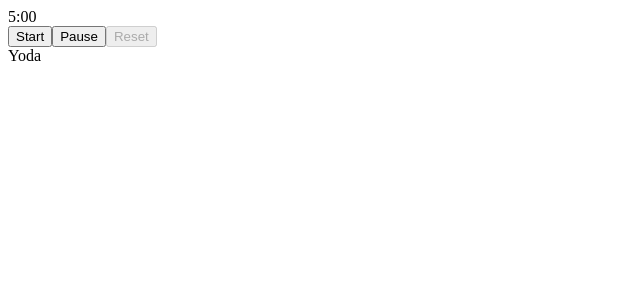
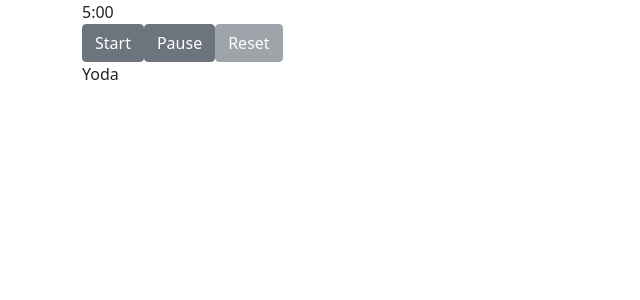
Before and after one commit to adamzerner/yoda-timer, a React (Create React App) app: page / in a window 1280 px wide. Shown: the top 300 px of the page, without its empty margins (0-640 px from the left). Built offline with nearby package versions, Linux system fonts and the light colour scheme.

Commit message:
Add bootstrap

```diff
--- a/package.json
+++ b/package.json
@@ -6,7 +6,9 @@
     "@testing-library/jest-dom": "^5.14.1",
     "@testing-library/react": "^13.0.0",
     "@testing-library/user-event": "^13.2.1",
+    "bootstrap": "^5.1.3",
     "react": "^18.1.0",
+    "react-bootstrap": "^2.4.0",
     "react-dom": "^18.1.0",
     "react-scripts": "5.0.1",
     "web-vitals": "^2.1.0"
--- a/src/App.js
+++ b/src/App.js
@@ -1,4 +1,6 @@
 import { useEffect, useState } from "react";
+import Container from "react-bootstrap/Container";
+import Button from "react-bootstrap/Button";
 
 const App = () => {
   const [isActive, setIsActive] = useState(false);
@@ -27,21 +29,31 @@ const App = () => {
   }, [isActive]);
 
   return (
-    <section>
+    <Container>
       <Display numSecondsLeft={numSecondsLeft} />
       <section>
-        <button type="button" onClick={start} disabled={isActive}>
+        <Button
+          type="button"
+          variant="secondary"
+          onClick={start}
+          disabled={isActive}
+        >
           Start
-        </button>
-        <button type="button" onClick={pause}>
+        </Button>
+        <Button type="button" variant="secondary" onClick={pause}>
           Pause
-        </button>
-        <button type="button" onClick={reset} disabled={!isActive}>
+        </Button>
+        <Button
+          type="button"
+          variant="secondary"
+          onClick={reset}
+          disabled={!isActive}
+        >
           Reset
-        </button>
+        </Button>
       </section>
       <section>Yoda</section>
-    </section>
+    </Container>
   );
 };
 
--- a/src/index.js
+++ b/src/index.js
@@ -1,6 +1,7 @@
 import React from "react";
 import ReactDOM from "react-dom/client";
 import App from "./App";
+import "bootstrap/dist/css/bootstrap.min.css";
 
 const root = ReactDOM.createRoot(document.getElementById("root"));
 root.render(
```
Also changed, not shown: 1 other file (tests, documents, lock files or other folders).
